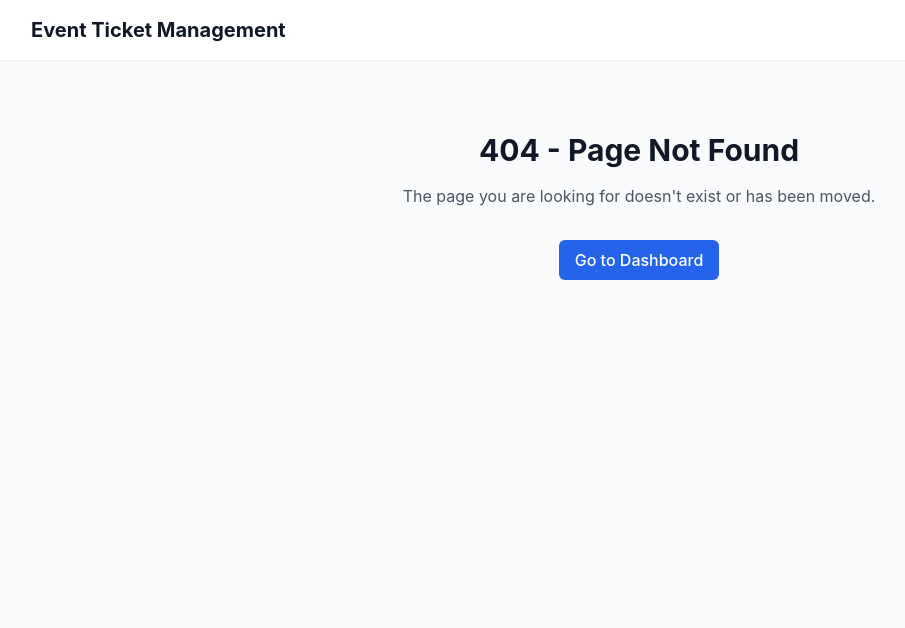
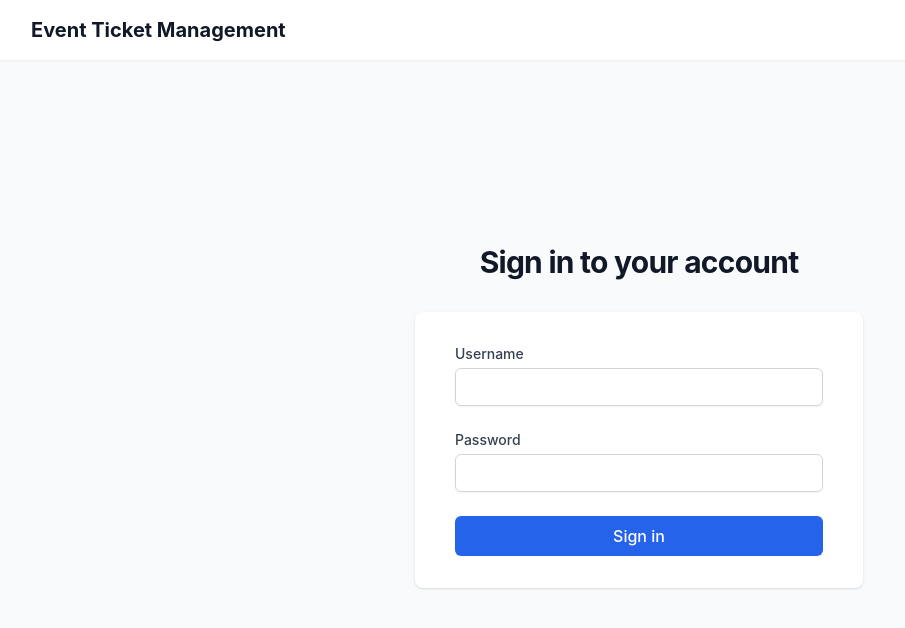
Before and after one commit to dc24aicrew/demo-admin-portal, a React (Vite) app: page /auth/login in a window 1280 px wide. Before the commit this address had no page. Shown: the top 628 px of the page, without its empty margins (1-906 px from the left). Built offline with nearby package versions, Linux system fonts and the light colour scheme; no server answers.

Commit message:
fix(typescript): update type imports and add auth routes
- Fix type-only imports for verbatimModuleSyntax compliance
- Remove unused state and imports from useTickets hook
- Add login page and authentication routes
- Update App.tsx with proper route configuration

```diff
--- a/src/App.tsx
+++ b/src/App.tsx
@@ -1,6 +1,7 @@
 import { BrowserRouter as Router, Routes, Route } from 'react-router-dom'
 import { AuthProvider } from '@/contexts/AuthContext'
 import DashboardPage from '@/pages/DashboardPage'
+import LoginPage from '@/pages/auth/LoginPage'
 import NotFoundPage from '@/pages/NotFoundPage'
 import ProtectedRoute from '@/components/ProtectedRoute'
 
@@ -17,6 +18,7 @@ function App() {
               </ProtectedRoute>
             }
           />
+          <Route path="/auth/login" element={<LoginPage />} />
           <Route path="*" element={<NotFoundPage />} />
         </Routes>
       </AuthProvider>
--- a/src/contexts/AuthContext.tsx
+++ b/src/contexts/AuthContext.tsx
@@ -1,5 +1,6 @@
-import { createContext, ReactNode, useState } from 'react'
-import { User } from '@/types/auth'
+import { createContext, useState } from 'react'
+import type { ReactNode } from 'react'
+import type { User } from '@/types/auth'
 
 interface AuthContextType {
   user: User | null
--- a/src/hooks/useEvents.ts
+++ b/src/hooks/useEvents.ts
@@ -1,5 +1,5 @@
 import { useState } from 'react'
-import { Event } from '@/types/tickets'
+import type { Event } from '@/types/tickets'
 import { eventService } from '@/services/events'
 
 export function useEvents() {
--- a/src/hooks/useTickets.ts
+++ b/src/hooks/useTickets.ts
@@ -1,9 +1,7 @@
 import { useState } from 'react'
-import { Ticket } from '@/types/tickets'
 import { ticketService } from '@/services/tickets'
 
 export function useTickets() {
-  const [tickets, setTickets] = useState<Ticket[]>([])
   const [loading, setLoading] = useState(false)
   const [error, setError] = useState<string | null>(null)
 
@@ -38,7 +36,6 @@ export function useTickets() {
   }
 
   return {
-    tickets,
     loading,
     error,
     searchTicket,
--- a/src/lib/api.ts
+++ b/src/lib/api.ts
@@ -1,5 +1,5 @@
-import axios, { AxiosError, AxiosRequestConfig } from 'axios'
-import { ApiError } from '@/types/api'
+import axios, { AxiosError, type AxiosRequestConfig } from 'axios'
+import type { ApiError } from '@/types/api'
 
 const apiUrl = import.meta.env.VITE_API_URL
 
@@ -16,7 +16,8 @@ axiosInstance.interceptors.request.use(
     const token = localStorage.getItem('auth_token')
 
     if (token) {
-      config.headers.Authorization = `******    }
+      config.headers.Authorization = `Bearer ${token}`
+    }
 
     return config
   },
@@ -46,15 +47,25 @@ export const api = {
     return axiosInstance.get<T>(url, config).then((response) => response.data)
   },
 
-  post: <T>(url: string, data?: any, config?: AxiosRequestConfig) => {
-    return axiosInstance.post<T>(url, data, config).then((response) => response.data)
+  post: <T, D = unknown>(
+    url: string,
+    data?: D,
+    config?: AxiosRequestConfig
+  ) => {
+    return axiosInstance
+      .post<T>(url, data, config)
+      .then((response) => response.data)
   },
 
-  put: <T>(url: string, data?: any, config?: AxiosRequestConfig) => {
-    return axiosInstance.put<T>(url, data, config).then((response) => response.data)
+  put: <T, D = unknown>(url: string, data?: D, config?: AxiosRequestConfig) => {
+    return axiosInstance
+      .put<T>(url, data, config)
+      .then((response) => response.data)
   },
 
   delete: <T>(url: string, config?: AxiosRequestConfig) => {
-    return axiosInstance.delete<T>(url, config).then((response) => response.data)
+    return axiosInstance
+      .delete<T>(url, config)
+      .then((response) => response.data)
   },
 }
--- /dev/null
+++ b/src/pages/auth/LoginPage.tsx
@@ -0,0 +1,111 @@
+import { useState } from 'react'
+import { useNavigate } from 'react-router-dom'
+import { useAuth } from '@/hooks/useAuth'
+import { authService } from '@/services/auth'
+import Layout from '@/components/Layout'
+import Button from '@/components/ui/Button'
+
+function LoginPage() {
+  const navigate = useNavigate()
+  const { login } = useAuth()
+  const [loading, setLoading] = useState(false)
+  const [error, setError] = useState<string | null>(null)
+  const [formData, setFormData] = useState({
+    username: '',
+    password: '',
+  })
+
+  const handleSubmit = async (e: React.FormEvent) => {
+    e.preventDefault()
+    setLoading(true)
+    setError(null)
+
+    try {
+      const user = await authService.login(formData)
+      login(user)
+      navigate('/')
+    } catch (err) {
+      setError('Invalid username or password')
+      console.error(err)
+    } finally {
+      setLoading(false)
+    }
+  }
+
+  const handleChange = (e: React.ChangeEvent<HTMLInputElement>) => {
+    const { name, value } = e.target
+    setFormData((prev) => ({ ...prev, [name]: value }))
+  }
+
+  return (
+    <Layout>
+      <div className="flex min-h-[80vh] flex-col justify-center py-12 sm:px-6 lg:px-8">
+        <div className="sm:mx-auto sm:w-full sm:max-w-md">
+          <h2 className="mt-6 text-center text-3xl font-bold tracking-tight text-gray-900">
+            Sign in to your account
+          </h2>
+        </div>
+
+        <div className="mt-8 sm:mx-auto sm:w-full sm:max-w-md">
+          <div className="bg-white px-4 py-8 shadow sm:rounded-lg sm:px-10">
+            <form className="space-y-6" onSubmit={handleSubmit}>
+              {error && (
+                <div className="rounded-md bg-red-50 p-4">
+                  <div className="text-sm text-red-700">{error}</div>
+                </div>
+              )}
+
+              <div>
+                <label
+                  htmlFor="username"
+                  className="block text-sm font-medium text-gray-700"
+                >
+                  Username
+                </label>
+                <div className="mt-1">
+                  <input
+                    id="username"
+                    name="username"
+                    type="text"
+                    required
+                    value={formData.username}
+                    onChange={handleChange}
+                    className="block w-full appearance-none rounded-md border border-gray-300 px-3 py-2 placeholder-gray-400 shadow-sm focus:border-primary-500 focus:outline-none focus:ring-primary-500 sm:text-sm"
+                  />
+                </div>
+              </div>
+
+              <div>
+                <label
+                  htmlFor="password"
+                  className="block text-sm font-medium text-gray-700"
+                >
+                  Password
+                </label>
+                <div className="mt-1">
+                  <input
+                    id="password"
+                    name="password"
+                    type="password"
+                    required
+                    value={formData.password}
+                    onChange={handleChange}
+                    className="block w-full appearance-none rounded-md border border-gray-300 px-3 py-2 placeholder-gray-400 shadow-sm focus:border-primary-500 focus:outline-none focus:ring-primary-500 sm:text-sm"
+                  />
+                </div>
+              </div>
+
+              <div>
+                <Button type="submit" fullWidth isLoading={loading}>
+                  Sign in
+                </Button>
+              </div>
+            </form>
+          </div>
+        </div>
+      </div>
+    </Layout>
+  )
+}
+
+export default LoginPage
--- a/src/services/auth.ts
+++ b/src/services/auth.ts
@@ -1,5 +1,5 @@
 import { api } from '@/lib/api'
-import { User } from '@/types/auth'
+import type { User } from '@/types/auth'
 
 interface LoginRequest {
   username: string
--- a/src/services/events.ts
+++ b/src/services/events.ts
@@ -1,5 +1,5 @@
 import { api } from '@/lib/api'
-import { Event } from '@/types/tickets'
+import type { Event } from '@/types/tickets'
 
 export const eventService = {
   getEvents: async (): Promise<Event[]> => {
--- a/src/services/tickets.ts
+++ b/src/services/tickets.ts
@@ -1,5 +1,5 @@
 import { api } from '@/lib/api'
-import { Ticket, SearchResponse } from '@/types/tickets'
+import type { Ticket, SearchResponse } from '@/types/tickets'
 
 export const ticketService = {
   searchTicket: async (code: string): Promise<SearchResponse> => {
```
